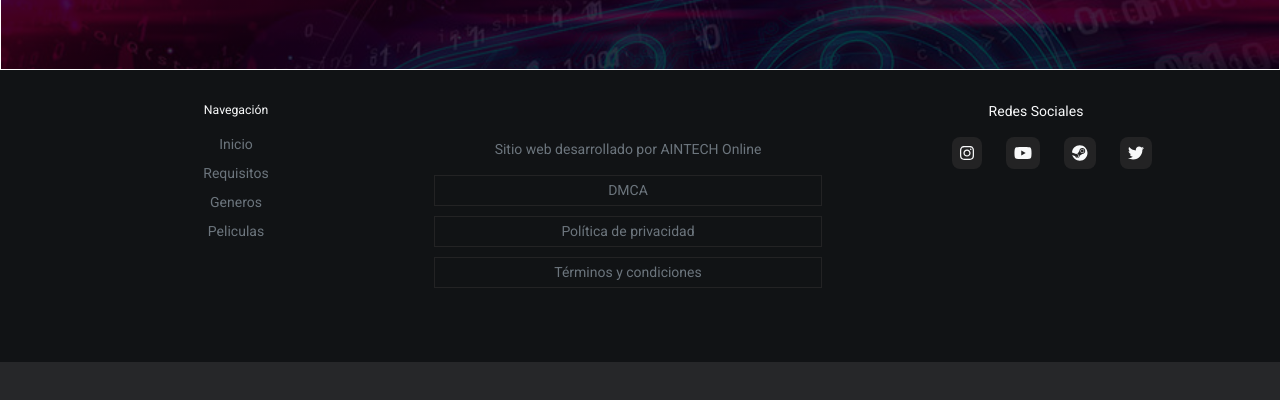
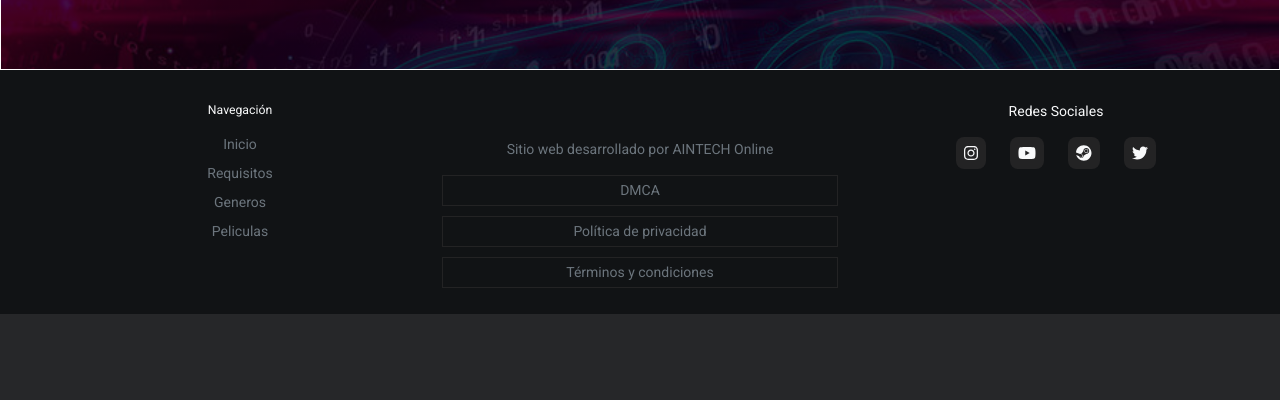
Before and after one commit to silvercrow26/aintech-games-frontend, a React (Vite) app: page /user/profile/1 in a window 1280 px wide. Shown: the part 196-596 px from the top of the page. Built offline with nearby package versions, Linux system fonts and the light colour scheme; no server answers.

Commit message:
footer fix

```diff
--- a/src/App.css
+++ b/src/App.css
@@ -9,8 +9,8 @@ body {
 
 }
 
-html{
-  position:relative;
+html {
+  position: relative;
   min-height: 100%;
 }
 
@@ -708,7 +708,8 @@ li {
 
 .bgFooter {
   background-color: #111315 !important;
-
+  position: relative;
+  bottom: 0; left: 0;
 }
 
 
@@ -731,17 +732,18 @@ li {
   border: 1px solid #5e4dcd;
   cursor: pointer;
 }
-.footer{
+
+.footer {
   position: absolute;
   bottom: 0;
   left: 0;
   right: 0;
-  height:250px;
-  background:#ccc;
+  height: 250px;
+  background: #ccc;
 
 }
 
-.accordion-button{
+.accordion-button {
   background-color: #232324 !important;
   color: white;
   border: 0px;
@@ -750,4 +752,5 @@ li {
 footer {
   min-height: calc(100vh - 1000px);
 }
+
 /* BOTON COMPRAR JUEGO  */
--- a/src/games/components/Footer.jsx
+++ b/src/games/components/Footer.jsx
@@ -12,8 +12,8 @@ import React from "react";
 import { Link } from "react-router-dom";
 export const Footer = () => {
   return (
-    <footer className="p-3 text-center text-light bgFooter">
-      <div className=" row mb-5  bgFooter w-100">
+    <footer className="p-3 text-center text-light  w-100 bgFooter">
+      <div className="row">
       <div className="d-flex justify-content-center flex-wrap">
         <div className="col-md-4 col-sm-12">
           <ul className="small">
@@ -59,7 +59,7 @@ export const Footer = () => {
         </div>
         <div className="col-md-4 col-sm-12 ">
           <p className="small text-center">Redes Sociales</p>
-          <ul className=" d-flex justify-content-center flex-wrap gap-4 ">
+          <div className=" d-flex justify-content-center flex-wrap gap-4">
             <FontAwesomeIcon
               icon={faInstagram}
               size="1x"
@@ -80,7 +80,7 @@ export const Footer = () => {
               size="1x"
               className=" p-2 rounded-3 text-light iconsFooter"
             />
-          </ul>
+          </div>
         </div>
       </div>
       </div>
```
